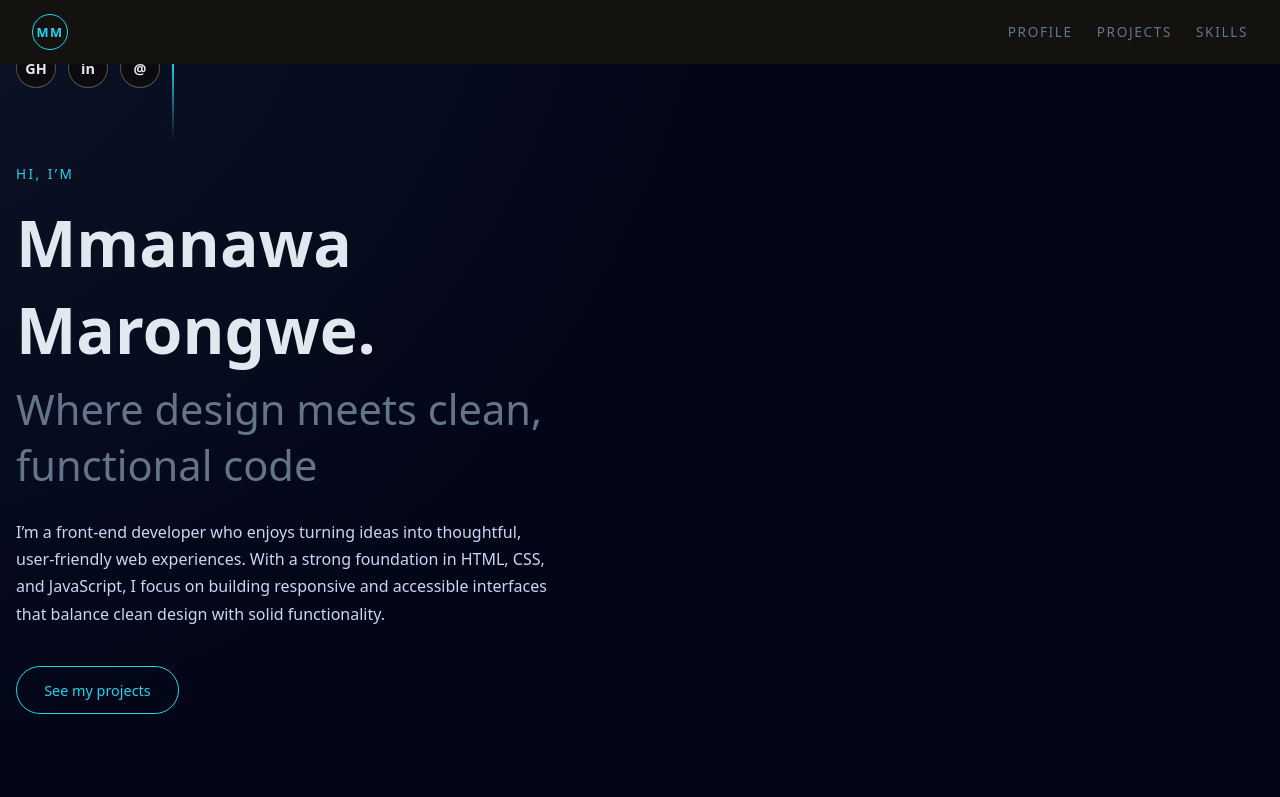
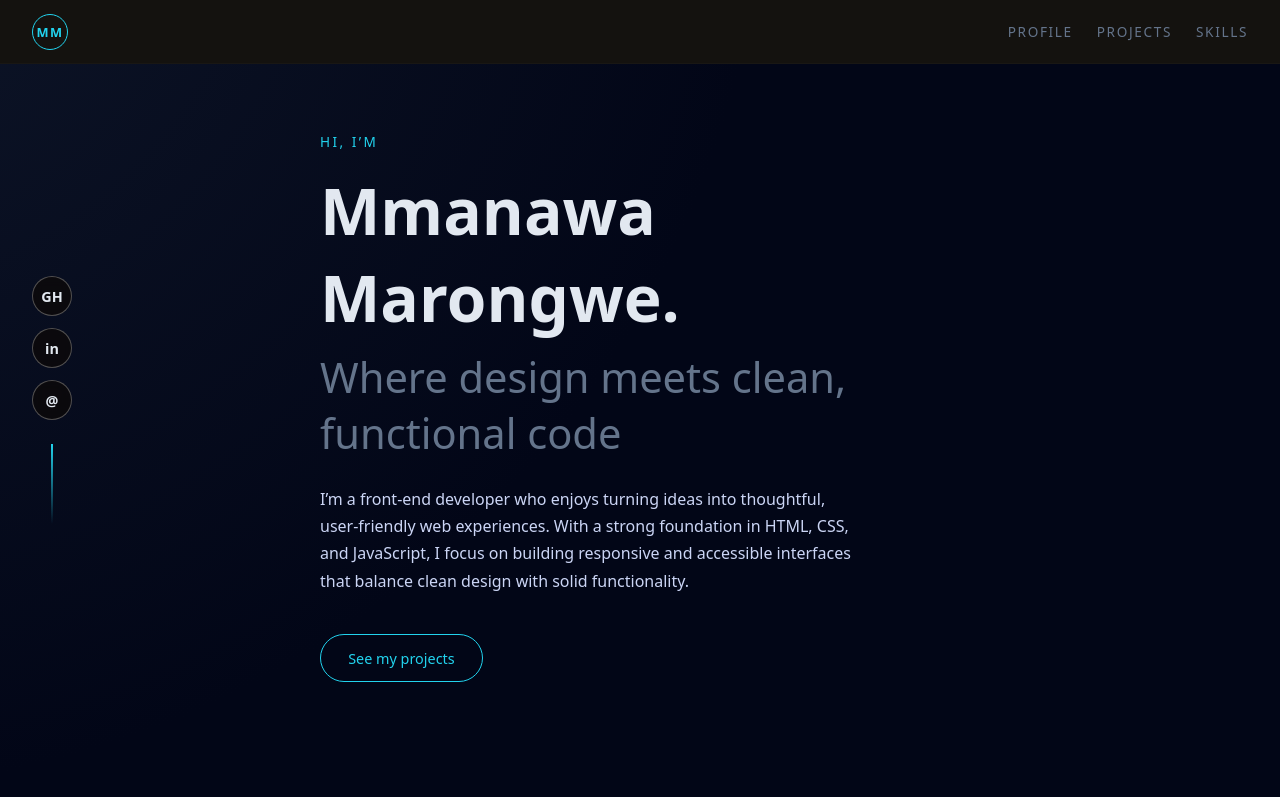
Before and after one commit to MmanawaMarongwe/MMAMAR25151_PTO2503_GROUPA_MMANAWA-MARONGWE_CDV05, a plain HTML site: page index.html in a window 1280 px wide. Shown: the top 797 px of the page. Drawn offline with Linux system fonts and the light colour scheme.

Commit message:
Fix hero section for desktop

```diff
--- a/styles.css
+++ b/styles.css
@@ -97,11 +97,12 @@ a {
 }
 
 .hero {
-  padding: 3rem 1rem 2rem;
-  display: block;
   min-height: 100vh;
+  padding: 2rem 3rem;
+  display: flex;
   align-items: center;
   justify-content: center;
+  background: var(--color-bg);
 
   background: radial-gradient(circle at top left, #0f172a 0, #020617 45%),
     radial-gradient(circle at bottom right, #22d3ee33 0, #020617 55%);
@@ -110,7 +111,7 @@ a {
 }
 
 .hero-inner {
-  max-width: 36rem;
+  max-width: 40rem;
 }
 
 .hero-kicker {
@@ -232,11 +233,14 @@ a {
 }
 
 .hero-socials {
-  position: static;
+  position: absolute;
+  left: 2rem;
+  top: 50%;
+  transform: translateY(-50%);
   display: flex;
-  flex-direction: row;
+  flex-direction: column;
   gap: 0.75rem;
-  margin-bottom: 1.5rem;
+  align-items: center;
 }
 
 .hero-social-link {
@@ -517,7 +521,7 @@ a {
   }
 }
 
-@media (min-width: 768px) and (max-width: 1024px) {
+@media (min-width: 768px) and (max-width: 1023px) {
   .site-header {
     padding: 0 1.5rem;
   }
```
